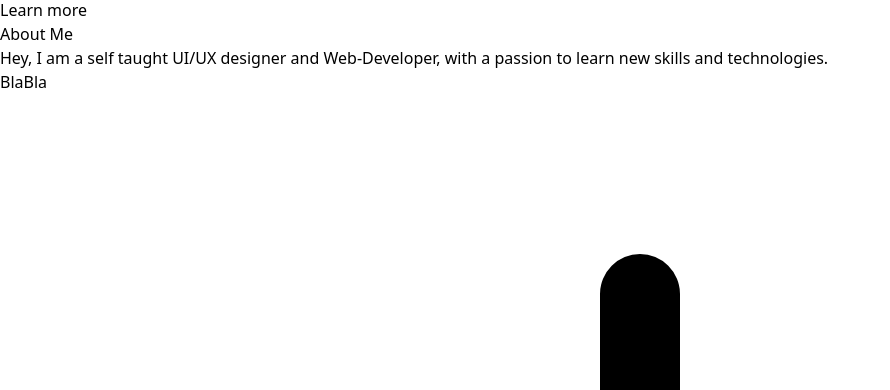
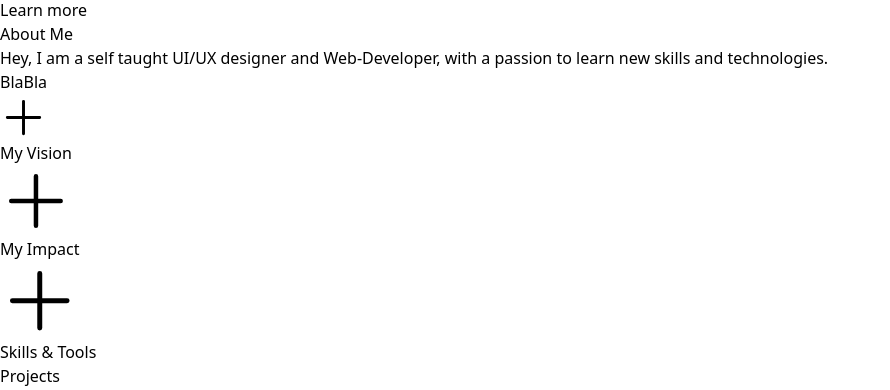
Before and after one commit to ErayC4/portfolio, a React (Vite) app: page / in a window 1280 px wide. Shown: the part 224-614 px from the top of the page, without its empty margins (0-890 px from the left). Built offline with nearby package versions, Linux system fonts and the light colour scheme.

Commit message:
code clean up, because it was messy as hell

```diff
--- a/src/Profile.jsx
+++ b/src/Profile.jsx
@@ -4,16 +4,14 @@ function Profile() {
   const [activeButton, setActiveButton] = React.useState(null);
 
   const buttonContent = [
-    { name: "BlaBla", text: (<div className="bg-red-600">hi</div>) },
+    { name: "BlaBla", text: <div className="bg-red-600">hi</div> },
     { name: "My Vision", text: "Beliebiger Text für Button 2" },
     { name: "My Impact", text: "Beliebiger Text für Button 3" },
   ];
 
-
-  const handleButtonClick = (name) => {
-    setActiveButton(activeButton === name ? null : name);
+  const handleButtonClick = (index) => {
+    setActiveButton(activeButton === index ? null : index);
   };
-
 
   return (
     <div className="h-screen flex flex-col pt-40">
@@ -28,23 +26,19 @@ function Profile() {
         <div className="pt-8">
           {buttonContent.map((button) => (
             <div key={button.name}>
-              <div className="flex items-center border-t-2">
               <button
+                className="flex justify-between items-center border-t-2 w-full py-4"
                 onClick={() => handleButtonClick(button.name)}
-                  className="w-full py-4 flex items-start"
               >
+                <button className=" flex items-start">
                   <p className="text-2xl">{button.name}</p>
                 </button>
-                <div className="">
                 {activeButton === button.name ? (
                   <svg
                     xmlns="http://www.w3.org/2000/svg"
                     fill="currentColor"
                     viewBox="0 0 16 16"
-                      className={`w-6 h-6 ${
-                        activeButton === button.name && "rotate-180 transition duration-500 ease-in-out"
-
-                      }`}
+                    className={"w-6 h-6 rotate-180 transition duration-500 ease-in-out"}
                   >
                     <path
                       fillRule="evenodd"
@@ -56,11 +50,7 @@ function Profile() {
                     xmlns="http://www.w3.org/2000/svg"
                     fill="currentColor"
                     viewBox="0 0 16 16"
-                      className={`w-6 h-6 ${
-                        activeButton === button.name
-                          ? "rotate-90 transition duration-500 ease-in-out"
-                          : "transition duration-500 ease-in-out"
-                      }`}
+                    className={"w-6 h-6 rotate-90 transition duration-500 ease-in-out"}
                   >
                     <path
                       fillRule="evenodd"
@@ -68,8 +58,7 @@ function Profile() {
                     />
                   </svg>
                 )}
-                </div>
-              </div>
+              </button>
 
               <div
                 className="overflow-hidden transition-all duration-300"
```
Also changed, not shown: src/PlusButton.jsx (+12 -0 lines). Lines whose indentation alone changed are shown as unchanged.
